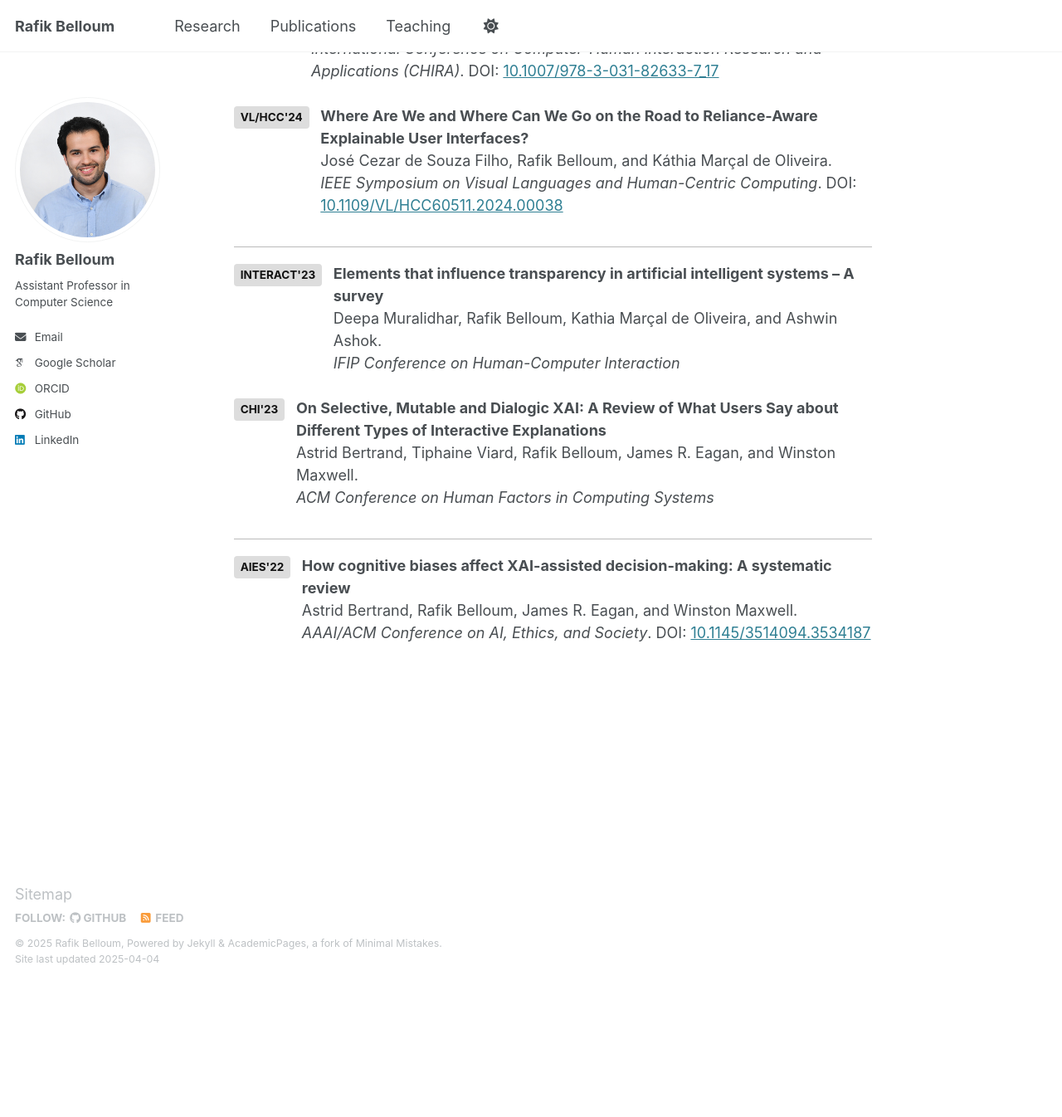
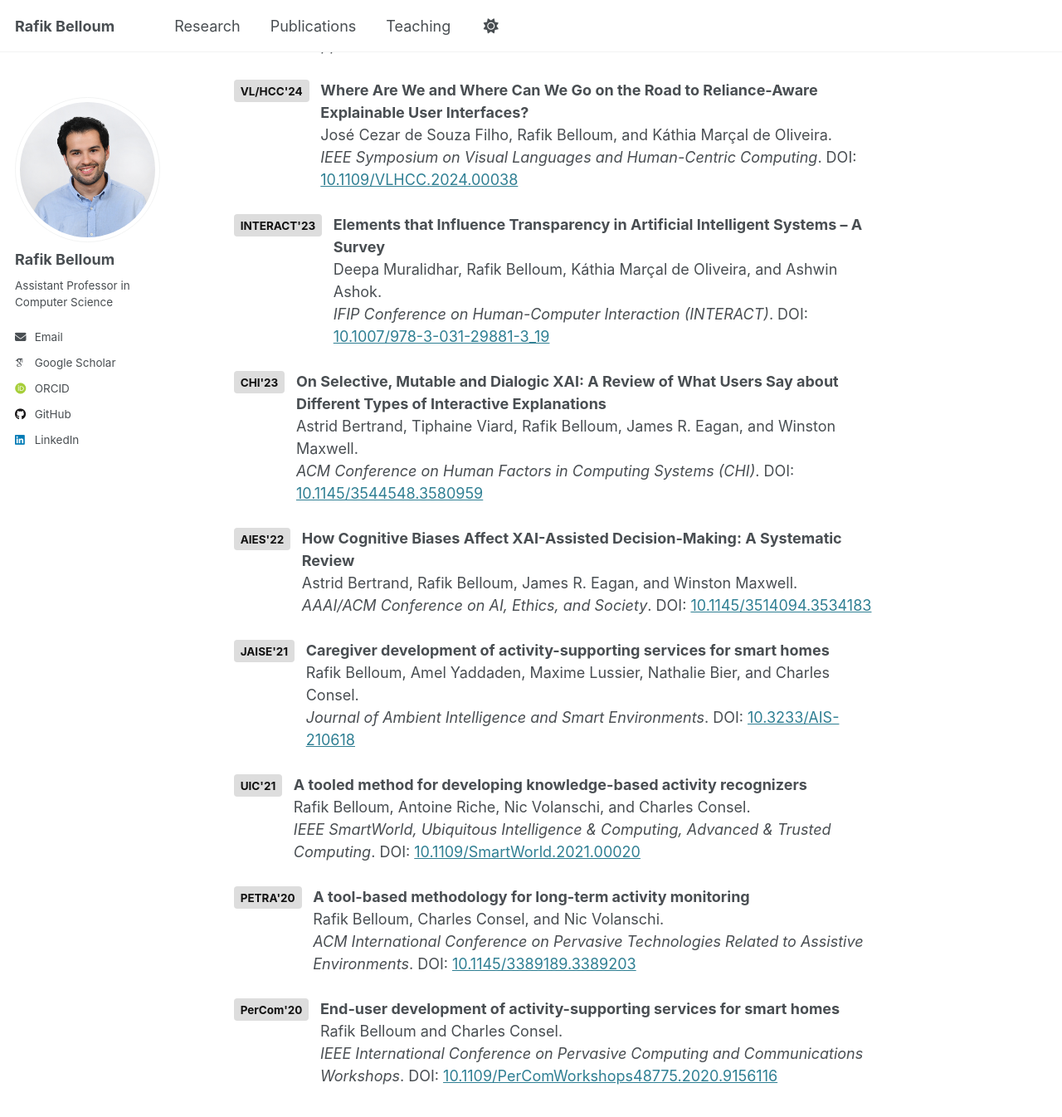
Before and after one commit to rafik-belloum/rafik-belloum.github.io, a Jekyll site: the page built from _pages/publications.html, in a window 1280 px wide and 1400 px high, scrolled down 404 px. Shown: the top 1346 px of the window at 83% size. Built offline with Jekyll 4.4.1, drawn with Linux system fonts in a browser that asks for light colours; some web fonts are replaced; before the commit the page ends 1587 px from its top, so only the background shows below that.

Commit message:
Update publications.html

```diff
--- a/_pages/publications.html
+++ b/_pages/publications.html
@@ -5,17 +5,15 @@ permalink: /publications/
 author_profile: true
 ---
 
-For a more or less complete and up-to-date list of my publications, please refer to:
-<a href="https://scholar.google.fr/citations?user=HiotmIsAAAAJ&hl=fr" target="_blank">Google Scholar</a> · <a href="https://dblp.org/pid/269/2270.html" target="_blank">DBLP</a> · <a href="https://www.researchgate.net/profile/Rafik-Belloum" target="_blank">ResearchGate</a>
+For a more or less complete and up-to-date list of my publications, please refer to:<br>
+- <a href="https://scholar.google.fr/citations?user=HiotmIsAAAAJ&hl=fr" target="_blank">Google Scholar</a>
+- <a href="https://dblp.org/pid/269/2270.html" target="_blank">DBLP</a>
+- <a href="https://www.researchgate.net/profile/Rafik-Belloum" target="_blank">ResearchGate</a>
 
 <hr>
 
 <p><strong>Selected Publications</strong><br>
 <em>Listed in reverse chronological order:</em></p>
-
-<!-- 2024 -->
-<hr style="border: none; border-top: 1px solid #bbb; position: relative; margin-top: 2em; margin-bottom: 1em;">
-<span style="position: absolute; right: 0; top: -1.2em; font-size: 0.9em; color: #aaa;">2024</span>
 
 <!-- CHIRA -->
 <div style="display: flex; align-items: flex-start; margin-bottom: 1.5em;">
@@ -40,14 +38,10 @@ For a more or less complete and up-to-date list of my publications, please refer
     <p style="margin: 0;">
       <strong>Where Are We and Where Can We Go on the Road to Reliance-Aware Explainable User Interfaces?</strong><br>
       José Cezar de Souza Filho, Rafik Belloum, and Káthia Marçal de Oliveira.<br>
-      <em>IEEE Symposium on Visual Languages and Human-Centric Computing</em>. DOI: <a href="https://doi.org/10.1109/VL/HCC60511.2024.00038" target="_blank">10.1109/VL/HCC60511.2024.00038</a>
+      <em>IEEE Symposium on Visual Languages and Human-Centric Computing</em>. DOI: <a href="https://doi.org/10.1109/VLHCC.2024.00038" target="_blank">10.1109/VLHCC.2024.00038</a>
     </p>
   </div>
 </div>
-
-<!-- 2023 -->
-<hr style="border: none; border-top: 1px solid #bbb; position: relative; margin-top: 2em; margin-bottom: 1em;">
-<span style="position: absolute; right: 0; top: -1.2em; font-size: 0.9em; color: #aaa;">2023</span>
 
 <!-- INTERACT -->
 <div style="display: flex; align-items: flex-start; margin-bottom: 1.5em;">
@@ -56,9 +50,9 @@ For a more or less complete and up-to-date list of my publications, please refer
   </div>
   <div>
     <p style="margin: 0;">
-      <strong>Elements that influence transparency in artificial intelligent systems – A survey</strong><br>
-      Deepa Muralidhar, Rafik Belloum, Kathia Marçal de Oliveira, and Ashwin Ashok.<br>
-      <em>IFIP Conference on Human-Computer Interaction</em>
+      <strong>Elements that Influence Transparency in Artificial Intelligent Systems – A Survey</strong><br>
+      Deepa Muralidhar, Rafik Belloum, Káthia Marçal de Oliveira, and Ashwin Ashok.<br>
+      <em>IFIP Conference on Human-Computer Interaction (INTERACT)</em>. DOI: <a href="https://doi.org/10.1007/978-3-031-29881-3_19" target="_blank">10.1007/978-3-031-29881-3_19</a>
     </p>
   </div>
 </div>
@@ -72,14 +66,10 @@ For a more or less complete and up-to-date list of my publications, please refer
     <p style="margin: 0;">
       <strong>On Selective, Mutable and Dialogic XAI: A Review of What Users Say about Different Types of Interactive Explanations</strong><br>
       Astrid Bertrand, Tiphaine Viard, Rafik Belloum, James R. Eagan, and Winston Maxwell.<br>
-      <em>ACM Conference on Human Factors in Computing Systems</em>
+      <em>ACM Conference on Human Factors in Computing Systems (CHI)</em>. DOI: <a href="https://doi.org/10.1145/3544548.3580959" target="_blank">10.1145/3544548.3580959</a>
     </p>
   </div>
 </div>
-
-<!-- 2022 -->
-<hr style="border: none; border-top: 1px solid #bbb; position: relative; margin-top: 2em; margin-bottom: 1em;">
-<span style="position: absolute; right: 0; top: -1.2em; font-size: 0.9em; color: #aaa;">2022</span>
 
 <!-- AIES -->
 <div style="display: flex; align-items: flex-start; margin-bottom: 1.5em;">
@@ -88,9 +78,65 @@ For a more or less complete and up-to-date list of my publications, please refer
   </div>
   <div>
     <p style="margin: 0;">
-      <strong>How cognitive biases affect XAI-assisted decision-making: A systematic review</strong><br>
+      <strong>How Cognitive Biases Affect XAI-Assisted Decision-Making: A Systematic Review</strong><br>
       Astrid Bertrand, Rafik Belloum, James R. Eagan, and Winston Maxwell.<br>
-      <em>AAAI/ACM Conference on AI, Ethics, and Society</em>. DOI: <a href="https://doi.org/10.1145/3514094.3534187" target="_blank">10.1145/3514094.3534187</a>
+      <em>AAAI/ACM Conference on AI, Ethics, and Society</em>. DOI: <a href="https://doi.org/10.1145/3514094.3534183" target="_blank">10.1145/3514094.3534183</a>
     </p>
   </div>
 </div>
+
+<!-- JAISE -->
+<div style="display: flex; align-items: flex-start; margin-bottom: 1.5em;">
+  <div style="flex-shrink: 0;">
+    <span style="display:inline-block; background-color:#dddddd; color:#111111; padding:0.25em 0.6em; border-radius:0.3em; font-weight:bold; font-size:0.75em; margin-right: 1em;">JAISE'21</span>
+  </div>
+  <div>
+    <p style="margin: 0;">
+      <strong>Caregiver development of activity-supporting services for smart homes</strong><br>
+      Rafik Belloum, Amel Yaddaden, Maxime Lussier, Nathalie Bier, and Charles Consel.<br>
+      <em>Journal of Ambient Intelligence and Smart Environments</em>. DOI: <a href="https://doi.org/10.3233/AIS-210618" target="_blank">10.3233/AIS-210618</a>
+    </p>
+  </div>
+</div>
+
+<!-- UIC -->
+<div style="display: flex; align-items: flex-start; margin-bottom: 1.5em;">
+  <div style="flex-shrink: 0;">
+    <span style="display:inline-block; background-color:#dddddd; color:#111111; padding:0.25em 0.6em; border-radius:0.3em; font-weight:bold; font-size:0.75em; margin-right: 1em;">UIC'21</span>
+  </div>
+  <div>
+    <p style="margin: 0;">
+      <strong>A tooled method for developing knowledge-based activity recognizers</strong><br>
+      Rafik Belloum, Antoine Riche, Nic Volanschi, and Charles Consel.<br>
+      <em>IEEE SmartWorld, Ubiquitous Intelligence & Computing, Advanced & Trusted Computing</em>. DOI: <a href="https://doi.org/10.1109/SmartWorld.2021.00020" target="_blank">10.1109/SmartWorld.2021.00020</a>
+    </p>
+  </div>
+</div>
+
+<!-- PETRA -->
+<div style="display: flex; align-items: flex-start; margin-bottom: 1.5em;">
+  <div style="flex-shrink: 0;">
+    <span style="display:inline-block; background-color:#dddddd; color:#111111; padding:0.25em 0.6em; border-radius:0.3em; font-weight:bold; font-size:0.75em; margin-right: 1em;">PETRA'20</span>
+  </div>
+  <div>
+    <p style="margin: 0;">
+      <strong>A tool-based methodology for long-term activity monitoring</strong><br>
+      Rafik Belloum, Charles Consel, and Nic Volanschi.<br>
+      <em>ACM International Conference on Pervasive Technologies Related to Assistive Environments</em>. DOI: <a href="https://doi.org/10.1145/3389189.3389203" target="_blank">10.1145/3389189.3389203</a>
+    </p>
+  </div>
+</div>
+
+<!-- PERCOM -->
+<div style="display: flex; align-items: flex-start; margin-bottom: 1.5em;">
+  <div style="flex-shrink: 0;">
+    <span style="display:inline-block; background-color:#dddddd; color:#111111; padding:0.25em 0.6em; border-radius:0.3em; font-weight:bold; font-size:0.75em; margin-right: 1em;">PerCom'20</span>
+  </div>
+  <div>
+    <p style="margin: 0;">
+      <strong>End-user development of activity-supporting services for smart homes</strong><br>
+      Rafik Belloum and Charles Consel.<br>
+      <em>IEEE International Conference on Pervasive Computing and Communications Workshops</em>. DOI: <a href="https://doi.org/10.1109/PerComWorkshops48775.2020.9156116" target="_blank">10.1109/PerComWorkshops48775.2020.9156116</a>
+    </p>
+  </div>
+</div>
```
